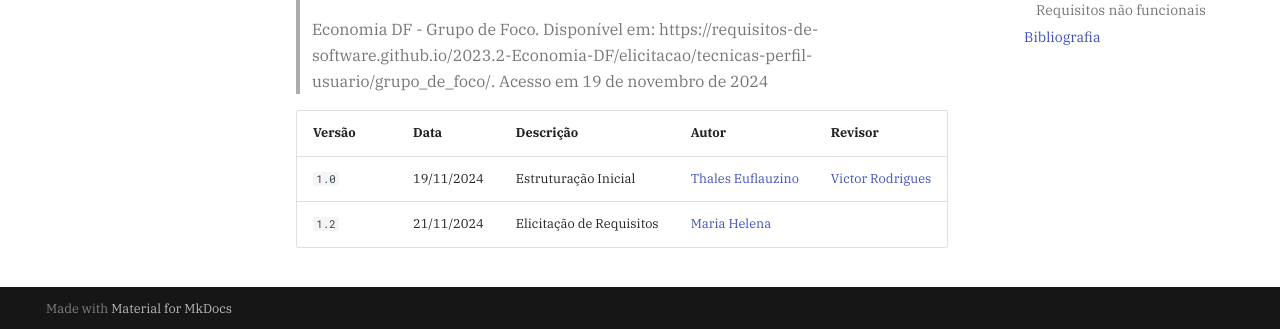
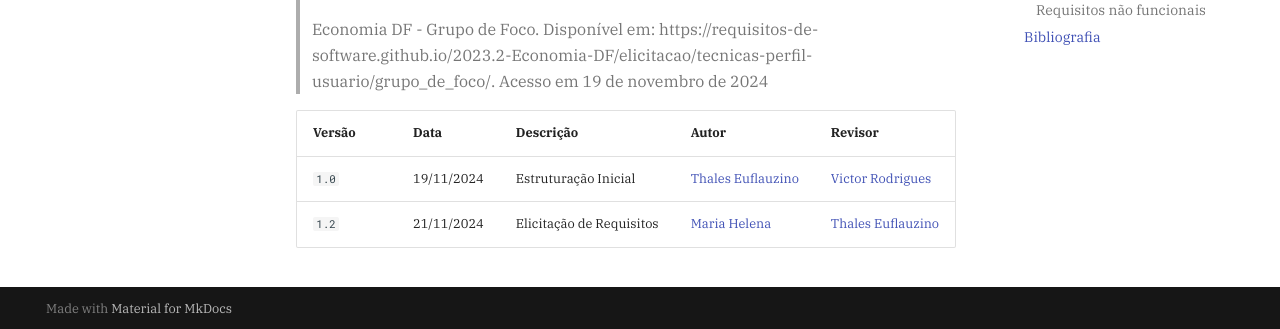
Before and after one commit to Requisitos-de-Software/2024.2-Grupo05, an MkDocs documentation site: the page built from docs/elicitacao/grupo5/grupo-de-foco.md, in a window 1280 px wide and 900 px high, scrolled down 3941 px. Shown: the part 568-897 px from the top of the window. Built offline with MkDocs 1.6.1 and Material for MkDocs 9.7.7, drawn with Linux system fonts in a browser that asks for light colours; comment, search, counter and statistics services are not loaded.

Commit message:
feat: adicionando revisor do documento

```diff
--- a/docs/elicitacao/grupo5/grupo-de-foco.md
+++ b/docs/elicitacao/grupo5/grupo-de-foco.md
@@ -141,4 +141,4 @@ Para abrir o documento completo do termo de consentimento, <button id="open-pdf-
 | Versão | Data       | Descrição | Autor     |       Revisor         |
 | ------ | ---------- | --------- | --------- | --------------------- |
 | `1.0` | 19/11/2024  | Estruturação Inicial | [Thales Euflauzino](https://github.com/thaleseuflauzino) | [Victor Rodrigues](https://github.com/ViictorHugoo)   |
-| `1.2` | 21/11/2024  | Elicitação de Requisitos | [Maria Helena](https://github.com/MariaCHelena) |  |
+| `1.2` | 21/11/2024  | Elicitação de Requisitos | [Maria Helena](https://github.com/MariaCHelena) | [Thales Euflauzino](https://github.com/thaleseuflauzino) |
```
